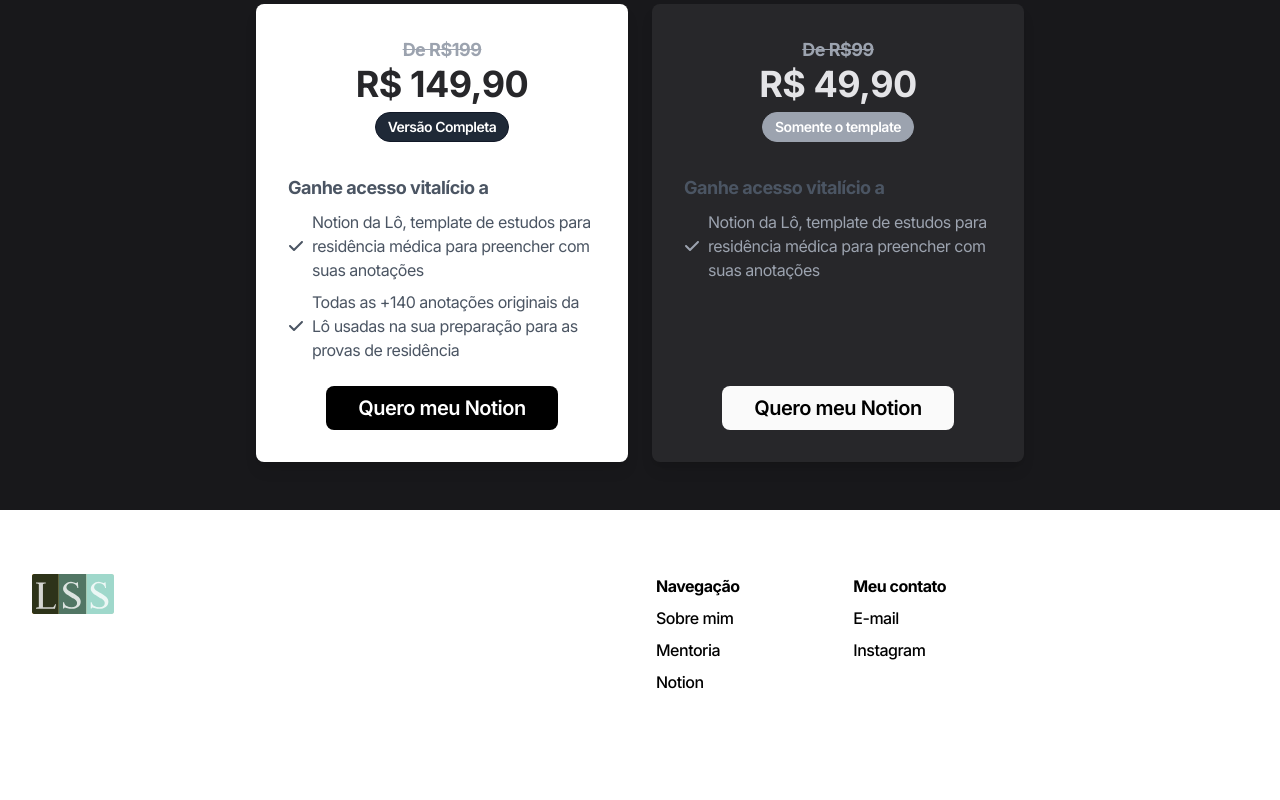
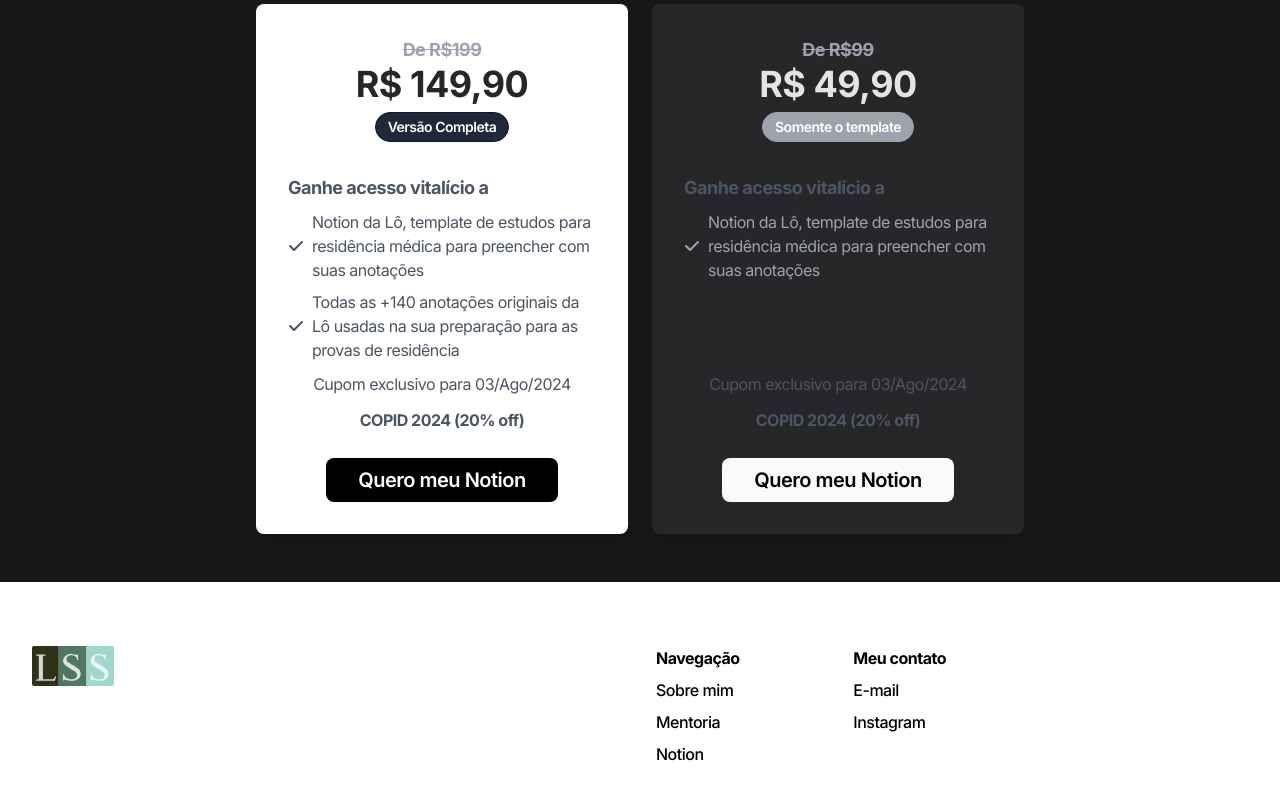
Before and after one commit to aamdias/dralorraine-web, a Next.js app: page /notion in a window 1280 px wide. Shown: the part 4795-5595 px from the top of the page. Built offline with nearby package versions, Linux system fonts and the light colour scheme.

Commit message:
feat: added cupons for COPID 2024

```diff
--- a/pages/mentoria/index.js
+++ b/pages/mentoria/index.js
@@ -249,6 +249,8 @@
                                     <span className="flex-shrink-0"><FaCheck /></span>
                                     Faça uma melhor decisão de para que estudar
                                 </li>
+                                <p className="text-md font-thin text-gray-600 my-2 text-center">Cupom exclusivo para 03/Ago/2024</p>
+                                <p className="text-md font-bold text-gray-600 my-2 text-center">COPID 2024 (20% off) </p>
                                 </ul>
                                     <Button
                                     className="mt-12 bg-black text-white"
--- a/pages/notion/index.js
+++ b/pages/notion/index.js
@@ -311,6 +311,8 @@
                                         <span className="flex-shrink-0"><FaCheck /></span>
                                         Todas as +140 anotações originais da Lô usadas na sua preparação para as provas de residência
                                     </li>
+                                    <p className="text-md font-thin text-gray-600 my-2 text-center">Cupom exclusivo para 03/Ago/2024</p>
+                                <p className="text-md font-bold text-gray-600 my-2 text-center">COPID 2024 (20% off) </p>
                                     </ul>
                                         <Button
                                         className="mt-12 bg-black text-white"
@@ -340,6 +342,8 @@
                                         <span className="flex-shrink-0"><FaCheck /></span>
                                         Todas as +140 anotações originais da Lô usadas na sua preparação para as provas de residência
                                     </li>
+                                    <p className="text-md font-thin text-gray-600 my-2 text-center">Cupom exclusivo para 03/Ago/2024</p>
+                                <p className="text-md font-bold text-gray-600 my-2 text-center">COPID 2024 (20% off) </p>
                                     </ul>
                                         <Button
                                         className="mt-12"
```
